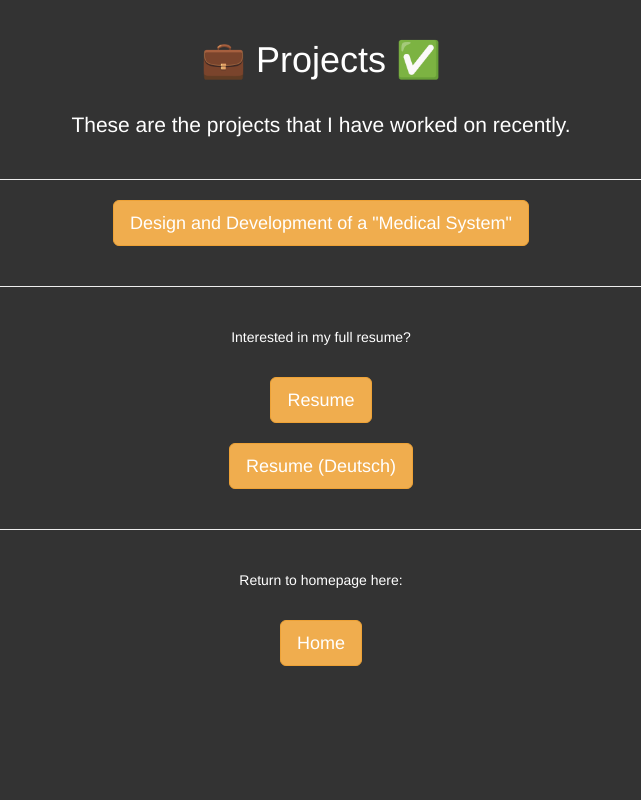
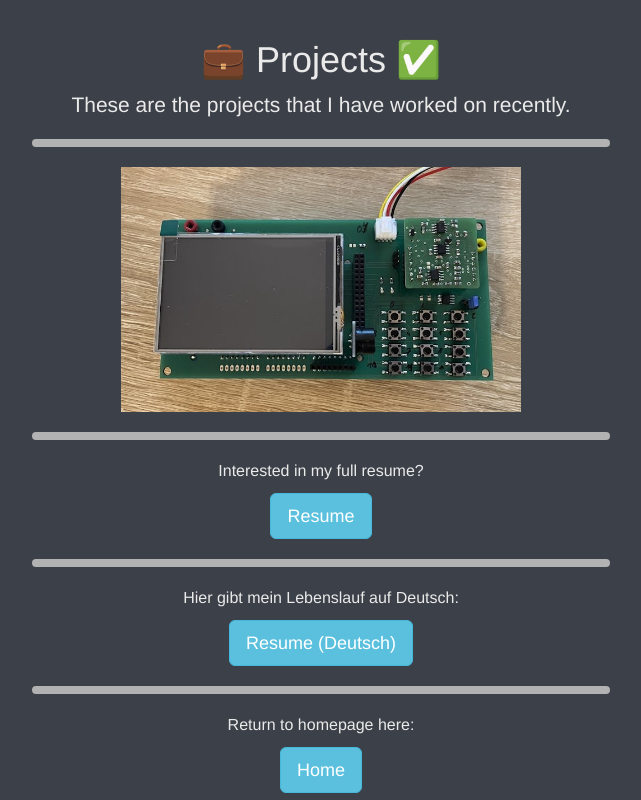
Before and after one commit to cgrundman/christian-grundman-website, a Flask app: page /projects in a window 1280 px wide. Shown: the whole page, without its empty margins (319-960 px from the left). Run offline with Flask 2, Linux system fonts and the light colour scheme; some libraries are stand-ins or nearby versions.

Commit message:
Updated color scheme, refined hr

```diff
--- a/main.py
+++ b/main.py
@@ -35,5 +35,10 @@ def about():
     return render_template('about.html')
 
 
+@app.route('/secret')
+def secret():
+    return render_template('secret.html')
+
+
 if __name__ == '__main__':
     app.run(debug=True)
--- a/static/css/styles.css
+++ b/static/css/styles.css
@@ -1,9 +1,17 @@
 /* This CSS file will need to be added to the styling of
 your web pages for the styles to be rendered. */
 
+/*
+Theme colors are:
+Teal/Blue:  #00ABB3
+Dark Gray:  #3C4048
+Light Gray: #B2B2B2
+Off-White:  #EAEAEA
+*/
+
 body {
-background-color: #333;
-color: white;
+    background-color: #3C4048;
+    color: #EAEAEA;
 }
 
 a {
@@ -14,9 +22,14 @@ h1 {
     margin-top: 40px;
 }
 
+hr {
+    border: 4px solid #B2B2B2;
+    border-radius: 4px 4px 4px 4px;
+    width:50%;
+}
+
 p {
-    padding-top: 20px;
-    padding-bottom: 20px;
+    font-size: 16px;
 }
 
 
@@ -35,7 +48,6 @@ p {
 }
 
 .btn {
-    margin-bottom: 20px;
 }
 
 .img_proj {
--- a/templates/about.html
+++ b/templates/about.html
@@ -29,7 +29,7 @@
         <hr class="my-4">
 
         <p>Click here to return to the homepage.</p>
-        <a class="btn btn-warning btn-lg" href="/" role="button">Home</a>
+        <a class="btn btn-info btn-lg" href="/" role="button">Home</a>
     </div>
 </div>
 
--- a/templates/index.html
+++ b/templates/index.html
@@ -22,11 +22,11 @@
             <hr class="my-4">
 
             <p>Below is a link to my showcase projects:</p>
-            <a class="btn btn-warning btn-lg" href="/projects" role="button">Projects</a>
+            <a class="btn btn-info btn-lg" href="/projects" role="button">Projects</a>
             <hr class="my-4">
 
             <p>More about me:</p>
-            <a class="btn btn-warning btn-lg" href="/about" role="button">About Me</a>
+            <a class="btn btn-info btn-lg" href="/about" role="button">About Me</a>
         </div>
     </div>
 </section>
--- a/templates/projects.html
+++ b/templates/projects.html
@@ -16,23 +16,29 @@
         <p class="lead">These are the projects that I have worked on recently.</p>
         <hr class="my-4">
 
-        <div class="row">
-            <a class="btn btn-warning btn-lg" href="/medical-system" role="button">Design and Development of a "Medical System"</a>
+<!--        <div class="row">-->
+<!--            <a class="btn btn-info btn-lg" href="/medical-system" role="button">Design and Development of a "Medical System"</a>-->
+<!--        </div>-->
+        <div>
+            <img class="img_proj" src="{{url_for('static', filename='images/medical_system_1.jpg')}}" alt="Image 1">
         </div>
         <hr class="my-4">
 
         <p>Interested in my full resume?</p>
         <div class="row">
-            <a class="btn btn-warning btn-lg" href="{{url_for('static', filename='cv/cv.pdf')}}" role="button">Resume</a>
+            <a class="btn btn-info btn-lg" href="{{url_for('static', filename='cv/cv.pdf')}}" role="button">Resume</a>
         </div>
+
+        <hr class="my-4">
+        <p>Hier gibt mein Lebenslauf auf Deutsch:</p>
         <div class="row">
-            <a class="btn btn-warning btn-lg" href="{{url_for('static', filename='cv/cv-deutsch.pdf')}}" role="button">Resume (Deutsch)</a>
+            <a class="btn btn-info btn-lg" href="{{url_for('static', filename='cv/cv-deutsch.pdf')}}" role="button">Resume (Deutsch)</a>
         </div>
         <hr class="my-4">
 
         <p>Return to homepage here:</p>
         <div class="row">
-            <a class="btn btn-warning btn-lg" href="/" role="button">Home</a>
+            <a class="btn btn-info btn-lg" href="/" role="button">Home</a>
         </div>
     </div>
 </div>
--- a/todo.txt
+++ b/todo.txt
@@ -1,9 +1,11 @@
 1) Add German version to site, think about how to do this
 1b) Add Social Media and Professional contact links
 2) Make project list to display
+2a) Ad image link for projects to project page
 3) Add more projects
+3a) Add andreas last name
 3b) format individual projects pages
 4) Add webcam page
 5) Add computer vision projects
 6) Select and implement fonts into site
-6) Make text more readable
+6b) Make text more readable
```
Also changed, not shown: templates/secret.html (added, +10 -0 lines).
